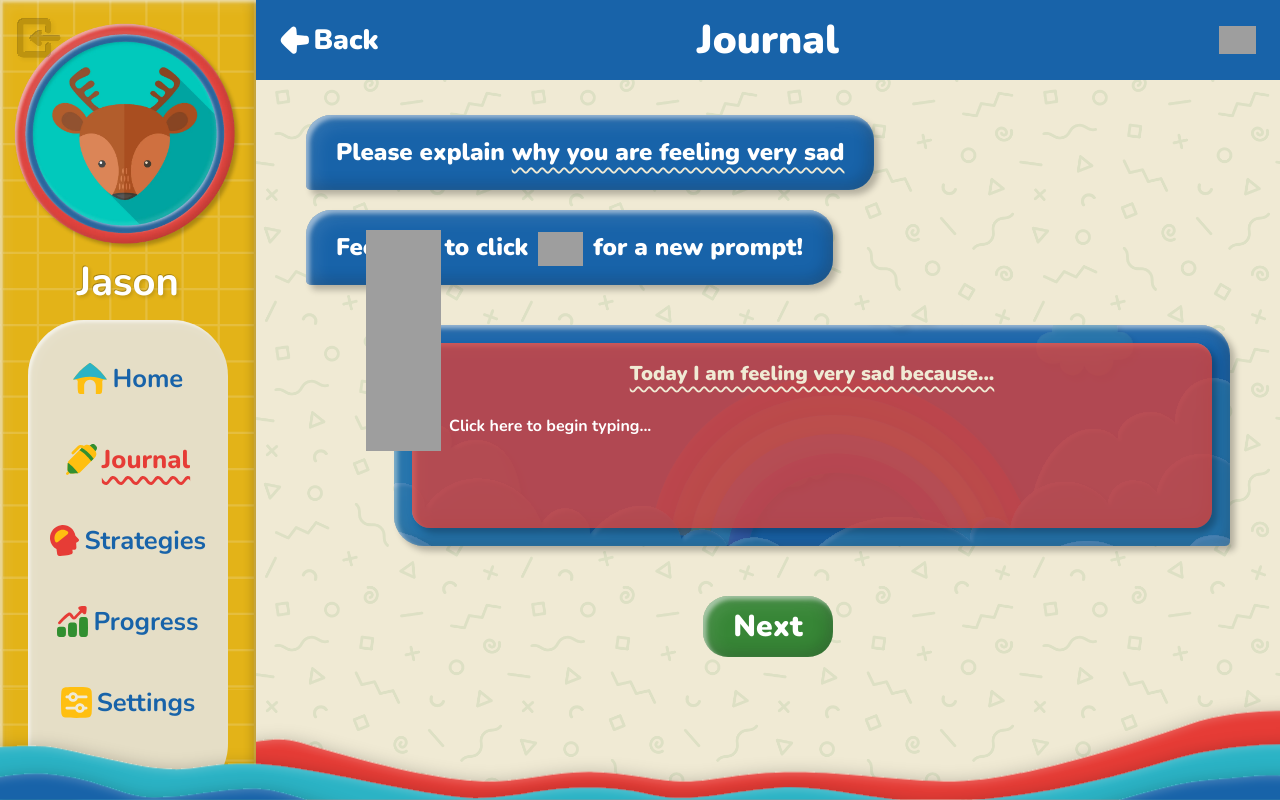
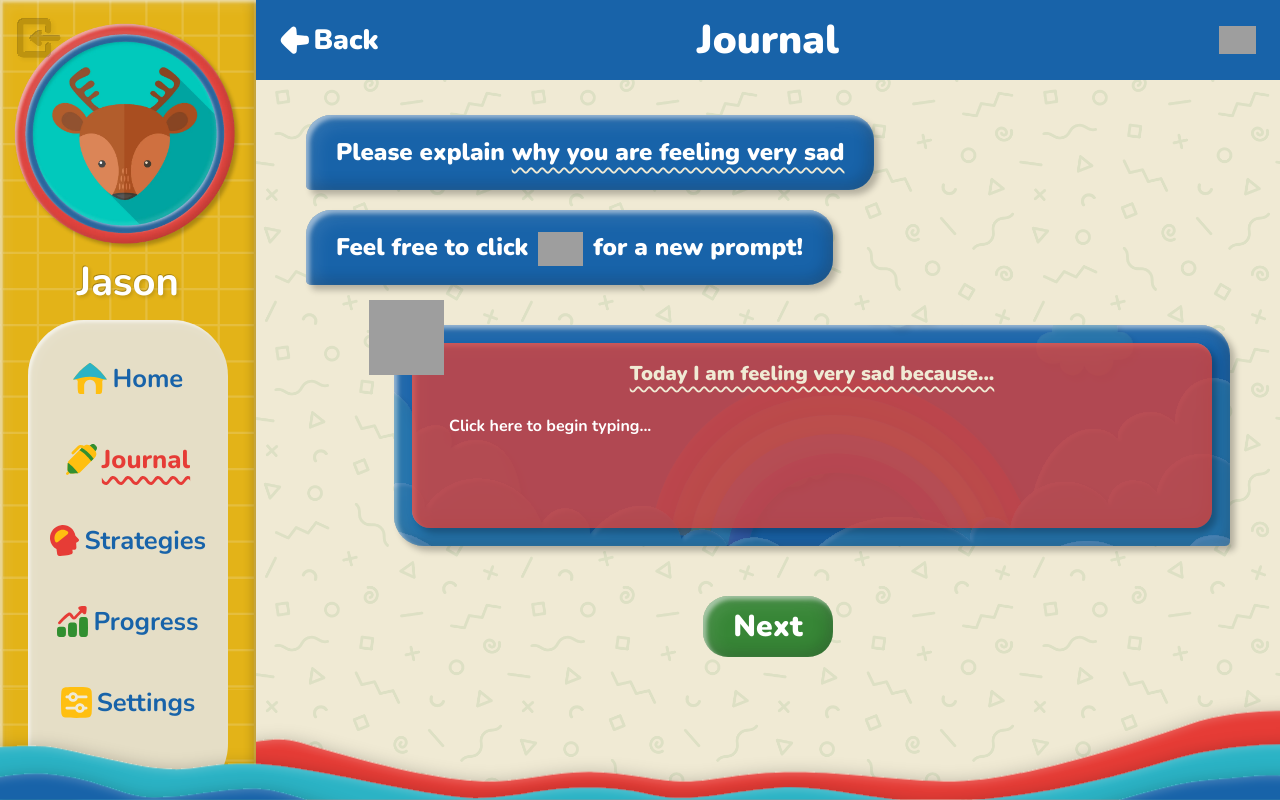
Before and after one commit to DakotaPennwest/Team-Workaholics-Capstone, a PHP site: page /journalJournaling.html in a window 1280 px wide. Run offline with PHP 8.4, Linux system fonts and the light colour scheme; grey boxes are pictures that could not be loaded.

Commit message:
Fixed New Prompt Icon
The icon Height wasn't properly working, it is fixed now

```diff
--- a/styles/journalJournaling.css
+++ b/styles/journalJournaling.css
@@ -197,10 +197,10 @@ textarea:is(:focus){
 /* New Prompt Icon Styling */
 .new-prompt-icon {
     position: relative; /* Positions it within the container */
-    top: -95px; /* Moves it slightly above the journal container */
-    right: -47px; /* Moves it slightly to the right */
+    top: -25px; /* Moves it slightly above the journal container */
+    right: -50px; /* Moves it slightly to the right */
     width: 75px; /* Set a standard width */
-    height: auto; /* Maintain aspect ratio */
+    height: 75px;
     cursor: pointer; /* Make it clickable */
     transition: transform 0.2s ease-in-out; /* Smooth hover effect */
     z-index: 2;
```
